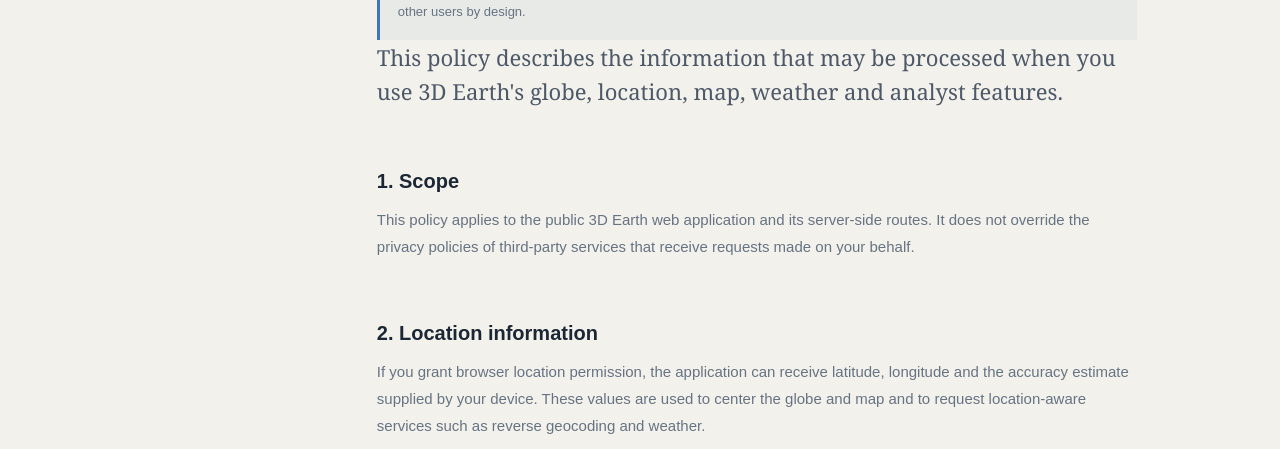
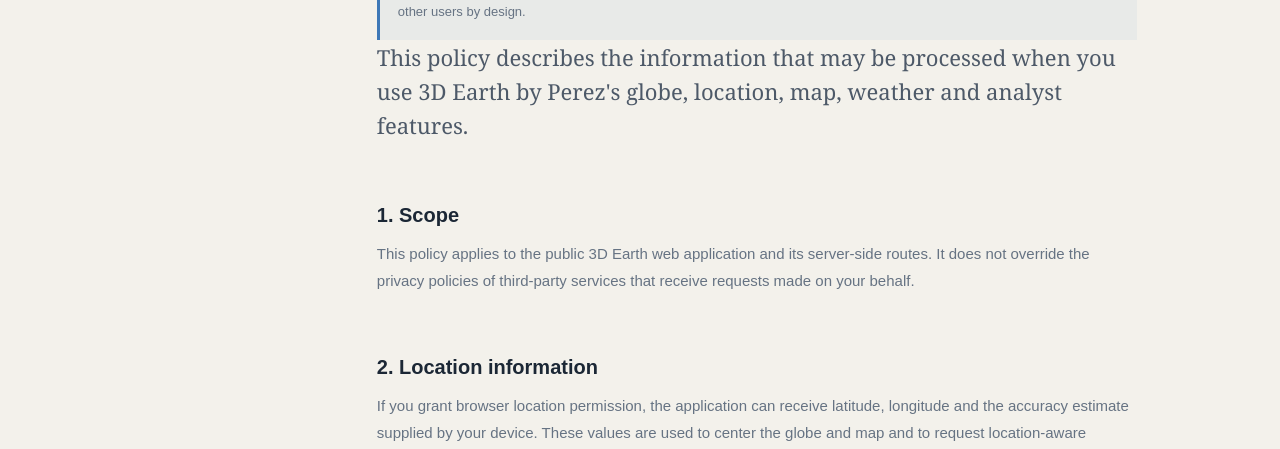
Before and after one commit to PerezChris99/3D-Earth, a website: page privacy.html in a window 1280 px wide. Shown: the part 351-800 px from the top of the page. Drawn offline with Linux system fonts and the light colour scheme.

Commit message:
legal: normalize 3D Earth by Perez naming

```diff
--- a/privacy.html
+++ b/privacy.html
@@ -13,7 +13,7 @@
 <article class="info-article">
 <div class="article-meta"><span>PRIVACY POLICY</span><span>Effective 05 October 2026</span></div>
 <h1>Privacy Policy</h1><div class="disclaimer"><strong>Location is sensitive.</strong> Browser location is session-local in the current client flow and is not published in URLs or shared with other users by design.</div>
-<p class="lead">This policy describes the information that may be processed when you use 3D Earth's globe, location, map, weather and analyst features.</p>
+<p class="lead">This policy describes the information that may be processed when you use 3D Earth by Perez's globe, location, map, weather and analyst features.</p>
 <section id="scope"><h2>1. Scope</h2><p>This policy applies to the public 3D Earth web application and its server-side routes. It does not override the privacy policies of third-party services that receive requests made on your behalf.</p></section>
 <section id="location"><h2>2. Location information</h2><p>If you grant browser location permission, the application can receive latitude, longitude and the accuracy estimate supplied by your device. These values are used to center the globe and map and to request location-aware services such as reverse geocoding and weather.</p><p>Location permission is controlled by your browser. You can decline it and enter coordinates manually instead.</p></section>
 <section id="technical"><h2>3. Technical and security data</h2><p>The server may process request metadata such as timestamps, request paths, IP addresses and security events. This information may be used for service operation, rate limiting, authentication, abuse prevention and troubleshooting. Retention depends on the deployment's logging configuration.</p></section>
```
